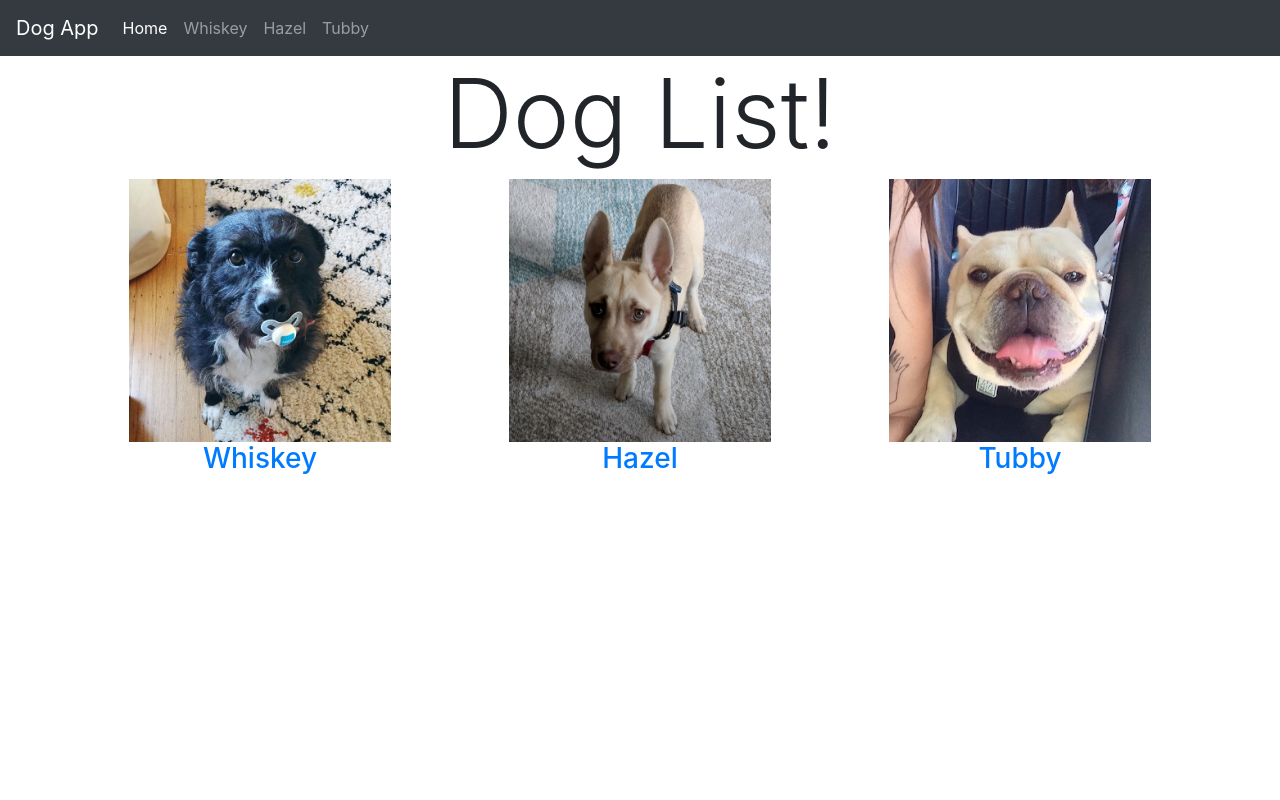
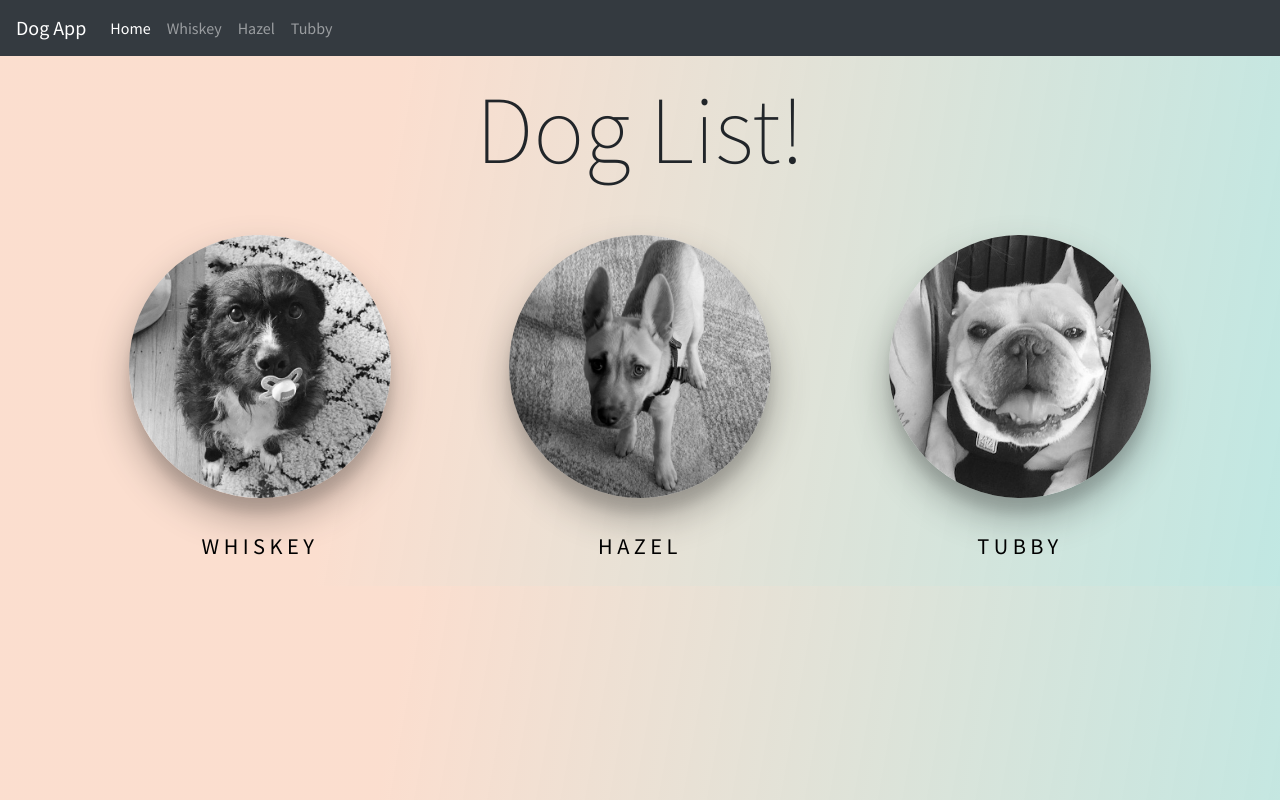
Before and after one commit to GiammaCarioca/dog-finder-app, a React (Create React App) app: page /dogs in a window 1280 px wide. Built offline with nearby package versions, Linux system fonts and the light colour scheme.

Commit message:
styling the app

```diff
--- a/src/App.css
+++ /dev/null
@@ -1,3 +0,0 @@
-.App {
-	text-align: center;
-}
--- a/src/App.js
+++ b/src/App.js
@@ -4,7 +4,6 @@ import Navbar from './Navbar';
 import hazel from './images/hazel.jpg';
 import tubby from './images/tubby.jpg';
 import whiskey from './images/whiskey.jpg';
-import './App.css';
 
 class App extends Component {
 	static defaultProps = {
--- a/src/DogDetails.css
+++ b/src/DogDetails.css
@@ -1,3 +1,11 @@
-/* .DogDetails img {
-  width: 75%;
-} */
+.DogDetails-card {
+  box-shadow: 0 19px 38px rgba(0, 0, 0, 0.3), 0 15px 12px rgba(0, 0, 0, 0.1);
+}
+
+.DogDetails-card img {
+  filter: grayscale();
+  transition: 0.4s filter ease;
+}
+.DogDetails-card:hover img {
+  filter: none;
+}
--- a/src/DogDetails.js
+++ b/src/DogDetails.js
@@ -6,7 +6,7 @@ class DogDetails extends Component {
 	render() {
 		let { dog } = this.props;
 		return (
-			<div className="DogDetails row justify-content-center mt-5">
+			<div className="DogDetails row justify-content-center my-5">
 				<div className="col-11 col-lg-5">
 					<div className="DogDetails-card card">
 						<img className="card-img-top" src={dog.src} alt={dog.name} />
--- a/src/DogList.css
+++ b/src/DogList.css
@@ -1,3 +1,45 @@
 .Dog img {
   width: 75%;
+  filter: grayscale();
+  border-radius: 50%;
+  box-shadow: 0 19px 38px rgba(0, 0, 0, 0.3), 0 15px 12px rgba(0, 0, 0, 0.1);
+  transition: 0.4s filter ease;
 }
+
+.Dog:hover img {
+  filter: none;
+}
+
+.Dog .underline {
+  text-decoration: none;
+  border: 4px solid transparent;
+  display: inline-block;
+  vertical-align: top;
+  line-height: 36px;
+  text-transform: uppercase;
+  color: black;
+  letter-spacing: 0.2em;
+  text-align: center;
+  font-size: 1.4rem;
+  margin: 10px;
+  position: relative;
+}
+
+.underline::after {
+  width: 0%;
+  height: 4px;
+  display: block;
+  background-color: #fff;
+  content: " ";
+  position: absolute;
+  top: 34px;
+  left: 50%;
+  transition: left 0.4s cubic-bezier(0.215, 0.61, 0.355, 1),
+    width 0.4s cubic-bezier(0.215, 0.61, 0.355, 1);
+}
+
+.Dog:hover .underline::after {
+  width: 100%;
+  top: 34px;
+  left: 0;
+}
--- a/src/DogList.js
+++ b/src/DogList.js
@@ -6,13 +6,15 @@ class DogList extends Component {
 	render() {
 		return (
 			<div className="DogList">
-				<h1 className="display-1 text-center">Dog List!</h1>
+				<h1 className="display-1 text-center mt-3 mb-5">Dog List!</h1>
 				<div className="row">
 					{this.props.dogs.map(dog => (
 						<div className="Dog col-lg-4 text-center" key={dog.name}>
 							<img src={dog.src} alt={dog.name} />
-							<h3>
-								<Link to={`dogs/${dog.name}`}>{dog.name}</Link>
+							<h3 className="mt-3">
+								<Link className="underline" to={`dogs/${dog.name}`}>
+									{dog.name}
+								</Link>
 							</h3>
 						</div>
 					))}
--- a/src/index.css
+++ b/src/index.css
@@ -1,11 +1,16 @@
+@import url("https://fonts.googleapis.com/css?family=Source+Sans+Pro:200,400");
+
 body {
   margin: 0;
   padding: 0;
-  font-family: -apple-system, BlinkMacSystemFont, "Segoe UI", "Roboto", "Oxygen",
-    "Ubuntu", "Cantarell", "Fira Sans", "Droid Sans", "Helvetica Neue",
-    sans-serif;
+  font-family: "Source Sans Pro";
   -webkit-font-smoothing: antialiased;
   -moz-osx-font-smoothing: grayscale;
+  background: linear-gradient(
+    100deg,
+    rgba(250, 214, 195, 0.8) 30%,
+    #b0eae8 120%
+  );
 }
 
 code {
```
